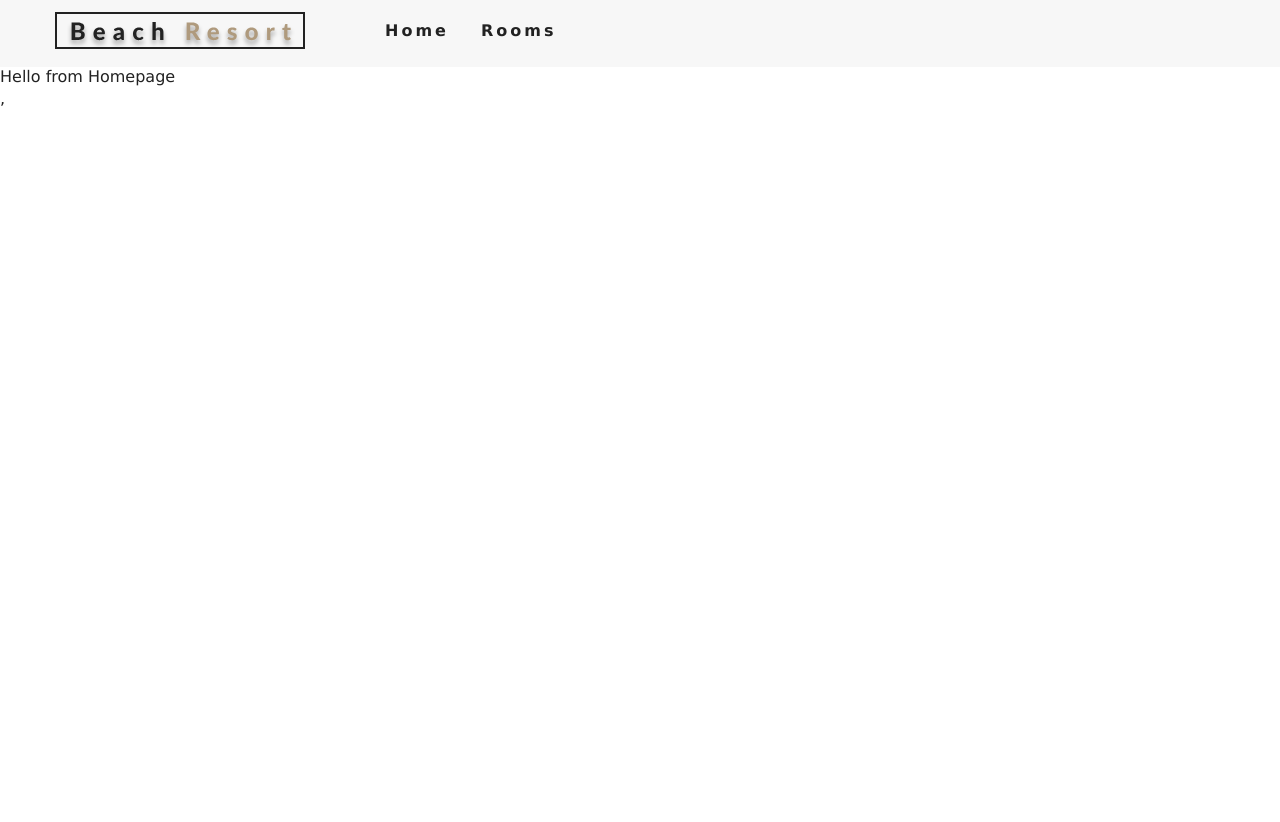
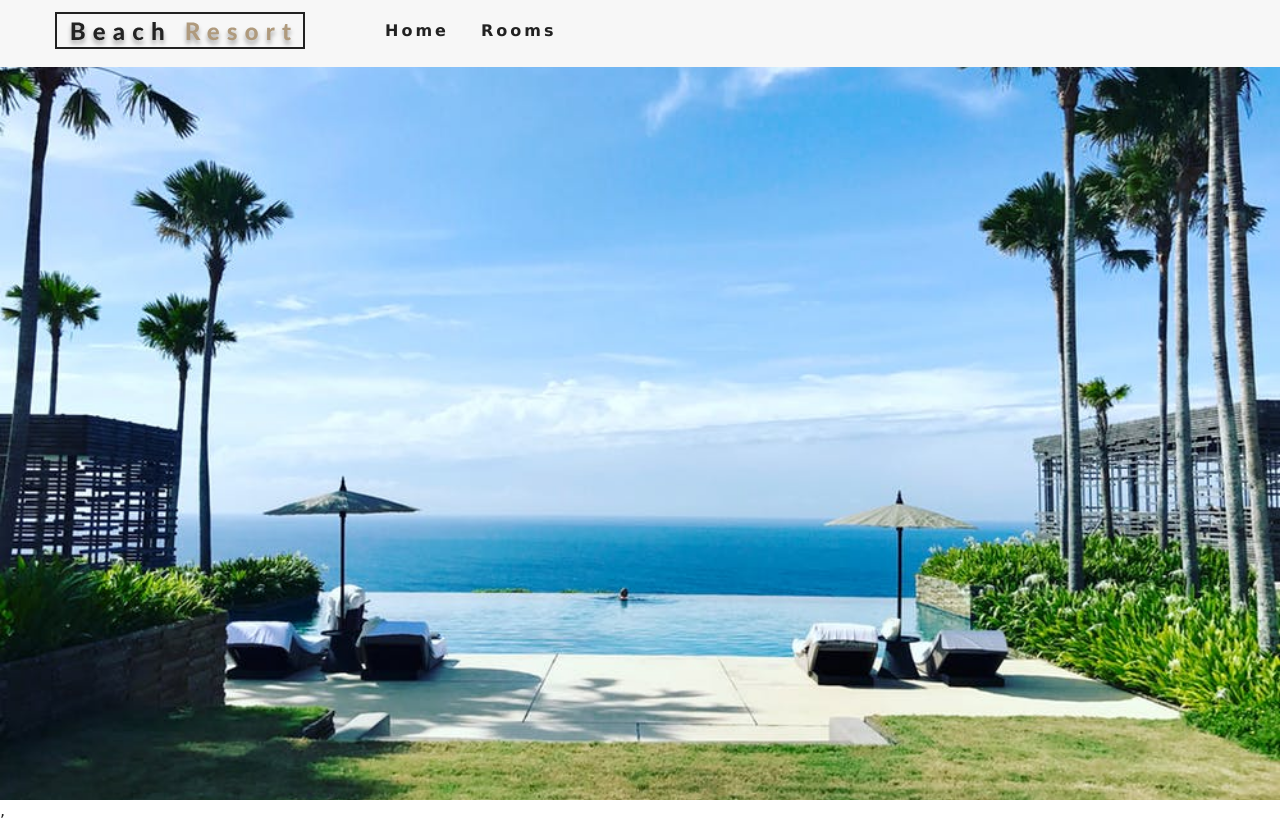
Before and after one commit to tianna1121/web-react-resort, a React (Create React App) app: page / in a window 1280 px wide. Before the commit the page ends 800 px from the top, so only its background shows below. Built offline with nearby package versions, Linux system fonts and the light colour scheme.

Commit message:
add the Hero component for different pages

```diff
--- /dev/null
+++ b/src/components/Hero.js
@@ -0,0 +1,9 @@
+import React from "react";
+
+export default function Hero({ children, herocss }) {
+  return <header className={herocss}>{children}</header>;
+}
+
+Hero.defaultProps = {
+  herocss: "defaultHero"
+};
--- a/src/pages/Error.js
+++ b/src/pages/Error.js
@@ -1,5 +1,6 @@
 import React from "react";
+import Hero from "../components/Hero";
 
 export default function Error() {
-  return <div>Hello from ErrorPage</div>;
+  return <Hero />;
 }
--- a/src/pages/Home.js
+++ b/src/pages/Home.js
@@ -1,5 +1,6 @@
 import React from "react";
+import Hero from "../components/Hero";
 
 export default function Home() {
-  return <div>Hello from Homepage</div>;
+  return <Hero />;
 }
--- a/src/pages/Rooms.js
+++ b/src/pages/Rooms.js
@@ -1,5 +1,6 @@
 import React from "react";
+import Hero from "../components/Hero";
 
 export default function Rooms() {
-  return <div>Hello from RoomsPage</div>;
+  return <Hero herocss="roomsHero"></Hero>;
 }
```
